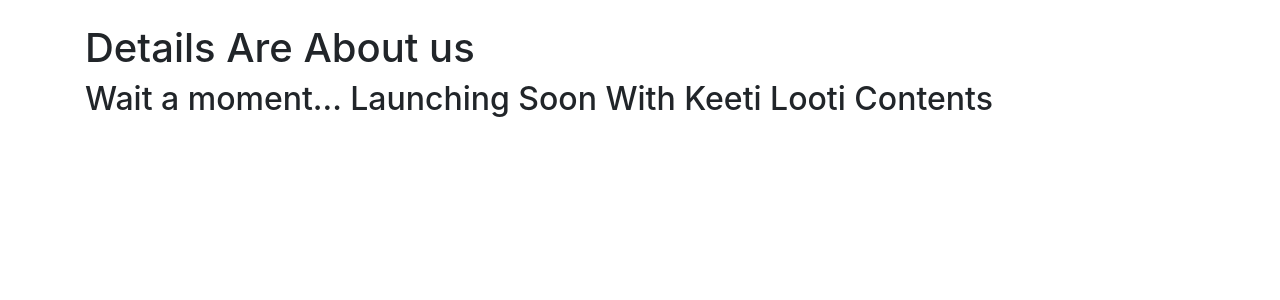
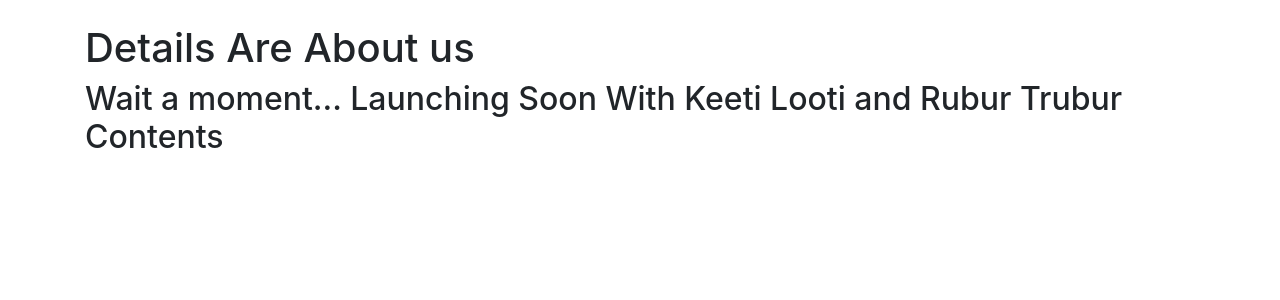
Before and after one commit to shn1986/thehbhf, a Django app: page /about in a window 1280 px wide. Shown: the part 56-356 px from the top of the page. Run offline with Django 3.2, Linux system fonts and the light colour scheme; some libraries are stand-ins or nearby versions.

Commit message:
Index.html and about.html <h2> tag contents have been changed

```diff
--- a/ThehbhfServicesApp/templates/about.html
+++ b/ThehbhfServicesApp/templates/about.html
@@ -1,5 +1,5 @@
 {% extends 'base.html' %}
 {% block content %}
 <h1>Details Are About us</h1>
-<h2>Wait a moment... Launching Soon With Keeti Looti Contents</h2>
+<h2>Wait a moment... Launching Soon With Keeti Looti and Rubur Trubur Contents</h2>
 {% endblock %}
--- a/ThehbhfServicesApp/templates/index.html
+++ b/ThehbhfServicesApp/templates/index.html
@@ -1,5 +1,5 @@
 {% extends 'base.html' %}
 {% block content %}
 <h1>Hello World</h1>
-<h2>Website is Under Construction, Launching Soon With Keeti Looti Contents</h2>
+<h2>Website is Under Construction, Launching Soon With Keeti Looti and Rubur Trubur Contents</h2>
 {% endblock %}
```
